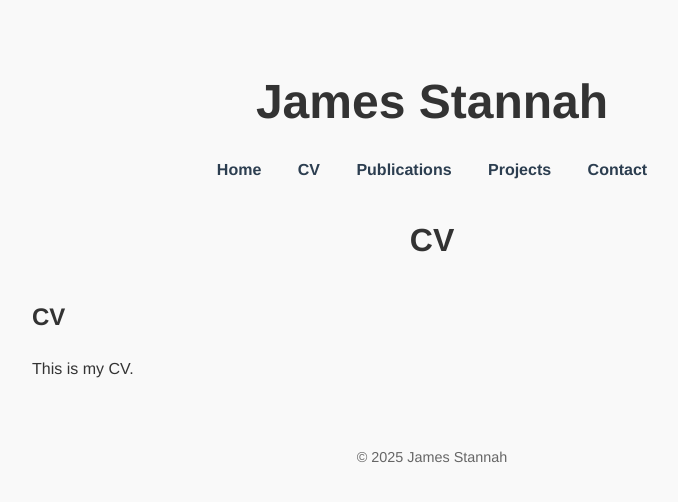
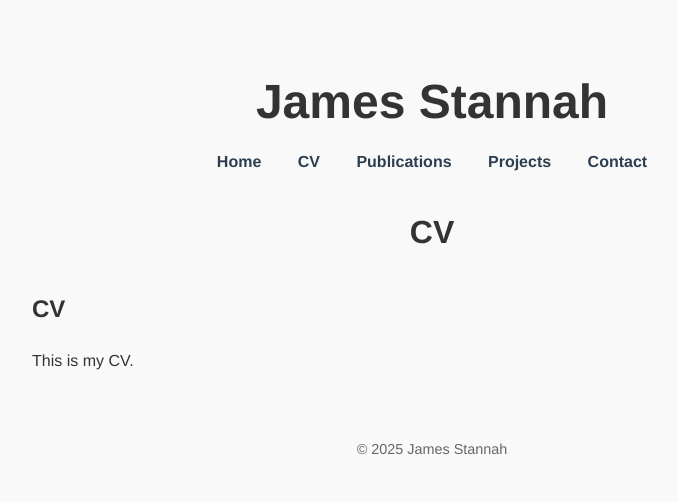
Before and after one commit to jamesstannah/jamesstannah.github.io, a Jekyll site: the page built from cv.md, in a window 1280 px wide. Shown: the top 502 px of the page, without its empty margins (208-886 px from the left). Built offline with Jekyll 4.4.1, drawn with Linux system fonts in a browser that asks for light colours.

Commit message:
Update style.css

```diff
--- a/assets/style.css
+++ b/assets/style.css
@@ -1,38 +1,25 @@
-/* Body */
+/* BODY */
 body {
   font-family: "Helvetica Neue", Arial, sans-serif;
   max-width: 800px;
-  margin: 0 auto;           /* centers the page content */
+  margin: 0 auto;
   line-height: 1.6;
   padding: 2rem;
   background-color: #f9f9f9;
   color: #333;
 }
 
-/* Global H1 (for content headings) */
-h1 {
-  font-size: 2.5rem;
-  text-align: left;         /* default for content H1s */
+/* Site name at top */
+.site-name {
+  text-align: center;
+  font-size: 3rem;      /* adjust to taste */
+  margin-bottom: 0.5rem;
   color: #333;
 }
 
-/* Subheadings */
-h2 {
-  font-size: 1.5rem;
-  text-align: left;
-  color: #333;
-}
-
-/* Site header (name at top) */
-header h1 {
+/* Navigation */
+nav {
   text-align: center;
-  margin-bottom: 1rem;     /* a bit tighter spacing */
-  font-size: 3rem;          /* slightly larger for homepage name */
-}
-
-/* Navigation links */
-nav {
-  text-align: center;       /* centers the menu */
   margin-bottom: 2rem;
 }
 
@@ -49,11 +36,25 @@ nav a:hover {
   color: #ff00ff;
 }
 
-/* Page titles (CV, Publications, etc.) */
+/* Page titles (CV, Projects, etc.) */
 .page-title {
   text-align: center;
-  font-size: 2rem;          /* smaller than header */
+  font-size: 2rem; /* smaller than .site-name */
   margin: 1rem 0 2rem;
+  color: #333;
+}
+
+/* Headings inside content */
+h1 {
+  font-size: 2rem; /* for H1s written in Markdown */
+  text-align: left;
+  color: #333;
+}
+
+h2 {
+  font-size: 1.5rem;
+  text-align: left;
+  color: #333;
 }
 
 /* Footer */
@@ -64,13 +65,13 @@ footer {
   color: #666;
 }
 
-/* Optional: style for images (profile photo) */
+/* Profile photo */
 img.profile-photo {
   display: block;
   margin: 0 auto;
   width: 400px;
   height: 400px;
   border-radius: 50%;
-  object-fit: cover;        /* ensures image fills the circle */
-  object-position: center;  /* centers focus inside circle */
+  object-fit: cover;
+  object-position: center;
 }
```
